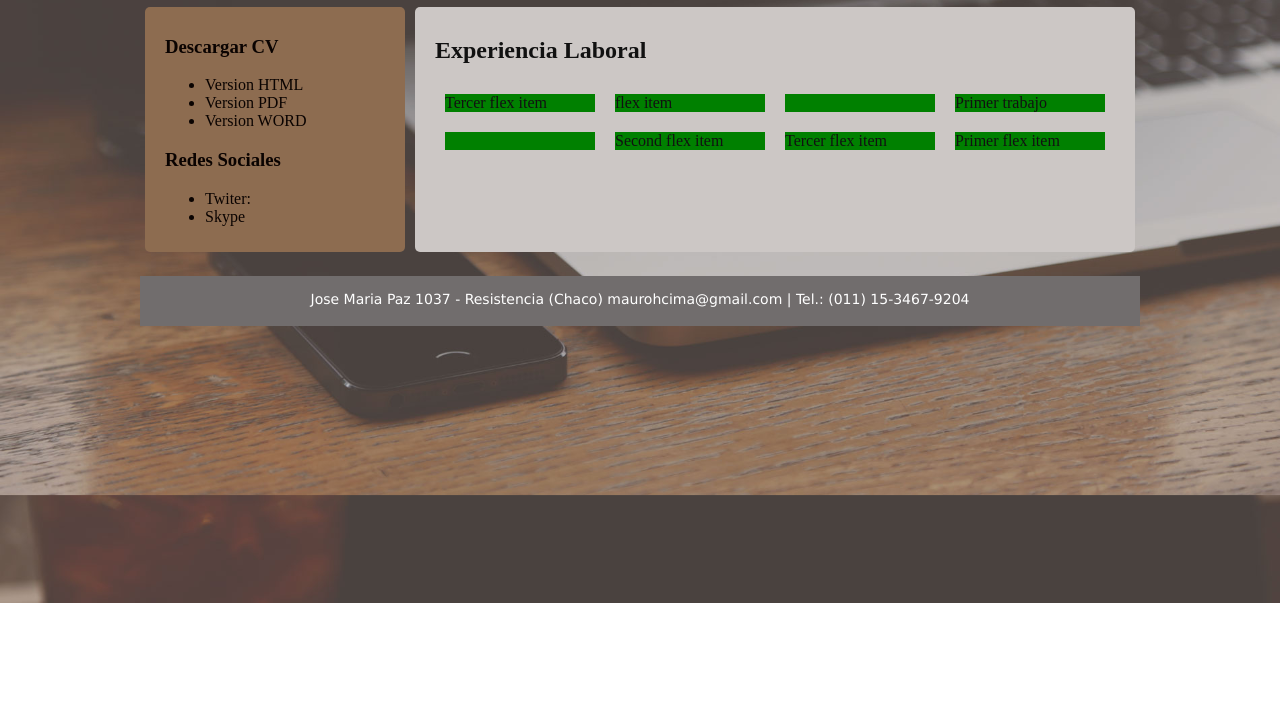
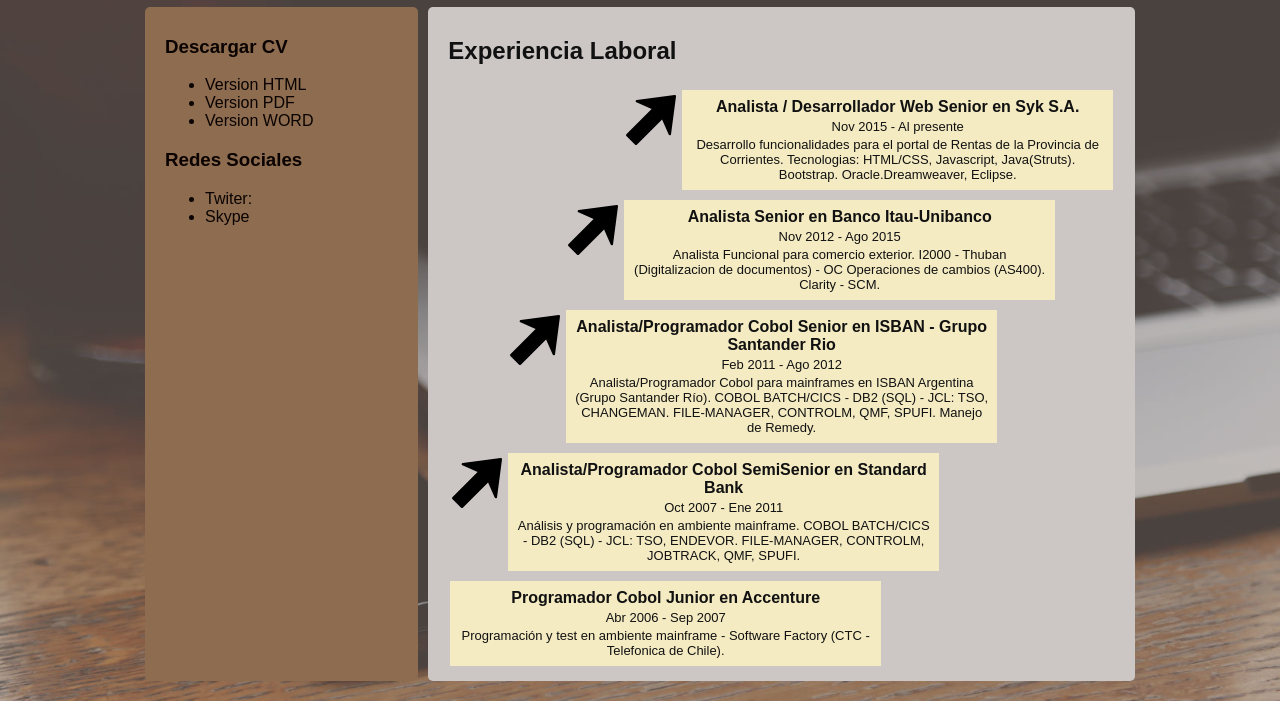
Before and after one commit to MauroHernan/Diplomado_cv, a plain HTML site: page experiencia.html in a window 1280 px wide. Shown: the part 197-898 px from the top of the page. Before the commit the page ends 800 px from the top, so only its background shows below. Drawn offline with Linux system fonts and the light colour scheme; a web font is replaced by a local one.

Commit message:
Archivos agregados via web
Se agregan modificaciones de CSS, una imagen nueva y la pantalla deexperiencia finalizada.

```diff
--- a/css/estilos.css
+++ b/css/estilos.css
@@ -8,13 +8,12 @@ body {
 #container {
 	width: 1000px;
 	margin: 0 auto;
-	margin-top: -20px;
 }
 
 
 /* --- header --- */
 #header {
-	margin-top: 0px;
+	margin-top: -20px;
 	height: 120px;
 	background-color: #716d6d;
 }
@@ -73,7 +72,7 @@ nav a:hover {
 
 /* --- content --- */
 #content {
-	font-family: serif;
+	font-family: 'Rasa', sans-serif;
 	height: auto;
 	margin-bottom: 10px;
 	display: flex;
@@ -81,13 +80,13 @@ nav a:hover {
 	font-size: 16px;
 }
 
-.item{
+.columna{
 	margin: 5px;
 	margin-bottom: 10px;
 	padding: 10px 20px;
 }
 
-div .item {
+div .columna {
 	border-radius: 5px;
 }
 
@@ -108,7 +107,6 @@ div .item {
 	color: #111;
 }
 
-
 .right {
 	position: relative;
 	float: right;
@@ -124,42 +122,43 @@ table {
 th {
     height: 50px;
 }
+
 td{
 	text-align: center;
 }
 
-.exp_vacio{
-	flex: 1 5%;
+
+#experiecia{
+	list-style-type:none;
+	padding:0;
+	display: flex;
+	flex-wrap: nowrap;
 }
 
-.exp_detalle{
-	flex: 2 70%;
+.item1{
+	flex: 1 1 5%;
+	font-size:20px;
+	color:#fff;
+	text-align:center;
+	margin:5px 2px;
 }
 
-.p-2 {
-    width: 150px;
-    background-color: green;
-    margin: 10px;
+.item2{
+	flex: 1 1 60%;
+	background-color:#F4EBC3;
+	text-align:center;
+	margin:5px 2px;
+	padding: 5px;
 }
 
-.flex-nowrap {
-	display: flex;
-    flex-wrap: nowrap;
+.item2 h4, .item2 p{
+	margin:3px;
 }
 
-.flex-last {
-    -webkit-box-ordinal-group: 0;
-    -webkit-order: -1;
-    -ms-flex-order: -1;
-    order: 1;
+.item2 p{
+	font-size: 13px;
 }
 
-.flex-first {
-    -webkit-box-ordinal-group: 0;
-    -webkit-order: -1;
-    -ms-flex-order: -1;
-    order: -1;
-}
 
 
 /* --- footer --- */
--- a/experiencia.html
+++ b/experiencia.html
@@ -23,7 +23,7 @@
 			</nav>
 
 			<div id="content">
-				<div class="left item">
+				<div class="left columna">
 					<div><h3>Descargar CV</h3></div>
 					<ul>
 						<li>Version HTML</li>
@@ -37,21 +37,70 @@
 						<li>Skype</li>
 					</ul>
 				</div>
-				<div class="center item">
+				<div class="center columna">
 					<h2>Experiencia Laboral</h2>
 
-					<div class="flex-nowrap">
-  						<div class="flex-last p-2">Primer trabajo</div>
-						<div class="p-2"> flex item</div>
-						<div class="flex-first p-2">Tercer flex item</div>
-						<div class="p-2"></div>
+					<div id="experiencia" style="display: flex;">
+						<div class="item1"></div>
+						<div class="item1"></div>
+						<div class="item1"></div>
+						<div class="item1"><img src="images/flecha_negra.svg" height="60" width="50"></div>
+						<div class="item2">
+							<h4>Analista / Desarrollador Web Senior en Syk S.A.</h4>
+							<p>Nov 2015 - Al presente</p>
+							<p>Desarrollo funcionalidades para el portal de Rentas de la Provincia de Corrientes. Tecnologias: HTML/CSS, Javascript, Java(Struts). Bootstrap. Oracle.Dreamweaver, Eclipse.</p>
+						</div>
 					</div>
 
-					<div class="flex-nowrap">
-						<div class="flex-first p-2"></div>
-  						<div class="flex-last p-2">Primer flex item</div>
-						<div class="p-2">Second flex item</div>
-						<div class="p-2">Tercer flex item</div>
+					<div id="experiencia" style="display: flex;">
+						<div class="item1"></div>
+						<div class="item1"></div>
+						<div class="item1"><img src="images/flecha_negra.svg" height="60" width="50"></div>
+						<div class="item2">
+							<h4>Analista Senior en Banco Itau-Unibanco</h4>
+							<p>Nov 2012 - Ago 2015</p>
+							<p>Analista Funcional para comercio exterior. I2000 - Thuban (Digitalizacion de documentos) - OC Operaciones de cambios (AS400). Clarity - SCM. </p>
+						</div>
+						<div class="item1"></div>
+					</div>
+
+					<div id="experiencia" style="display: flex;">
+						<div class="item1"></div>
+						<div class="item1"><img src="images/flecha_negra.svg" height="60" width="50"></div>
+						<div class="item2">
+							<h4>Analista/Programador Cobol Senior en ISBAN - Grupo Santander Rio</h4>
+							<p>Feb 2011 - Ago 2012</p>
+							<p>Analista/Programador Cobol para mainframes en ISBAN Argentina (Grupo Santander Río). COBOL BATCH/CICS - DB2 (SQL) - JCL: TSO, CHANGEMAN. FILE-MANAGER, CONTROLM, QMF, SPUFI. Manejo de Remedy.</p>
+
+						</div>
+						<div class="item1"></div>
+						<div class="item1"></div>
+					</div>
+
+					<div id="experiencia" style="display: flex;">
+						<div class="item1"><img src="images/flecha_negra.svg" height="60" width="50"></div>
+
+						<div class="item2">
+							<h4>Analista/Programador Cobol SemiSenior en Standard Bank</h4>
+							<p>Oct 2007 - Ene 2011</p>
+							<p>Análisis y programación en ambiente mainframe. COBOL BATCH/CICS - DB2 (SQL) - JCL: TSO, ENDEVOR. FILE-MANAGER, CONTROLM, JOBTRACK, QMF, SPUFI.</p>
+						</div>
+						<div class="item1"></div>
+						<div class="item1"></div>
+						<div class="item1"></div>
+					</div>
+
+					<div id="experiencia" style="display: flex;">
+
+						<div class="item2">
+							<h4>Programador Cobol Junior en Accenture</h4>
+							<p>Abr 2006 - Sep 2007</p>
+							<p>Programación y test en ambiente mainframe - Software Factory (CTC - Telefonica de Chile). </p>
+						</div>
+						<div class="item1"></div>
+						<div class="item1"></div>
+						<div class="item1"></div>
+						<div class="item1"></div>
 					</div>
 
 				</div>
```
Also changed, not shown: datos.html (+2 -2 lines), formacion.html (+2 -2 lines), index.html (+3 -3 lines), images/flecha_negra.svg (added).
